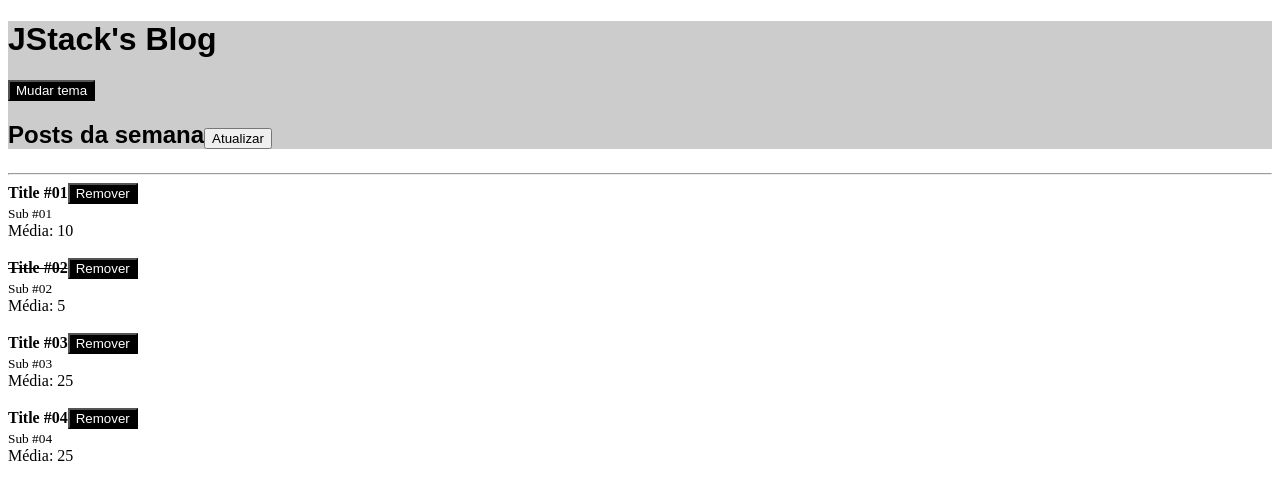
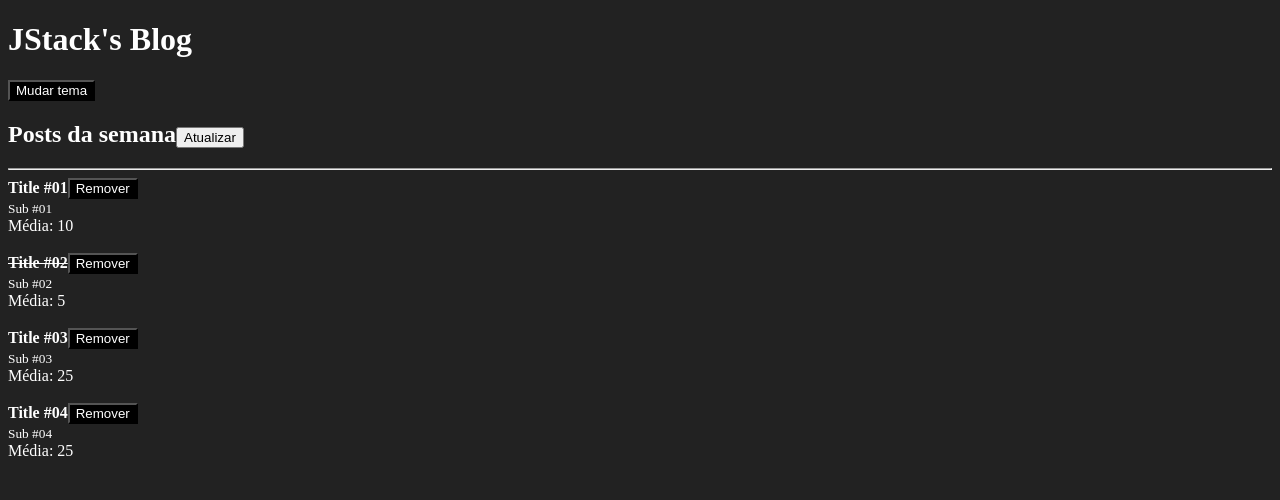
Before and after one commit to andersonkaiti/react-fundamentos, a React app: page / in a window 1280 px wide. Shown: the top 500 px of the page. Built offline with nearby package versions, Linux system fonts and the light colour scheme; the HTML template or start-up script is replaced by a standard one.

Commit message:
:wrench: chore(styles): add CSS support with style-loader and css-loader, and create global styles for body

```diff
--- a/package.json
+++ b/package.json
@@ -14,7 +14,9 @@
     "@biomejs/biome": "2.2.4",
     "babel-loader": "^10.0.0",
     "clean-webpack-plugin": "^4.0.0",
+    "css-loader": "^7.1.2",
     "html-webpack-plugin": "^5.6.4",
+    "style-loader": "^4.0.0",
     "ultracite": "5.4.4",
     "webpack": "^5.101.3",
     "webpack-cli": "^6.0.1",
--- a/src/Header.jsx
+++ b/src/Header.jsx
@@ -6,17 +6,10 @@
   const { onToggleTheme } = useContext(ThemeContext)
 
   return (
-    <header
-      style={{
-        background: '#ccc',
-        fontFamily: 'sans-serif',
-        // marginBottom: 24,
-        marginBottom: '24px',
-      }}
-    >
+    <>
       <h1>{title}</h1>
       <Button onClick={onToggleTheme}>Mudar tema</Button>
       {children}
-    </header>
+    </>
   )
 }
--- /dev/null
+++ b/src/index.css
@@ -0,0 +1,4 @@
+body {
+  background: #222;
+  color: #fff;
+}
--- a/src/main.jsx
+++ b/src/main.jsx
@@ -1,4 +1,5 @@
 import { createRoot } from 'react-dom/client'
 import App from './App.jsx'
+import './index.css'
 
 createRoot(document.getElementById('root')).render(<App />)
--- a/webpack.config.js
+++ b/webpack.config.js
@@ -22,6 +22,10 @@
         exclude: /node_modules/,
         use: 'babel-loader',
       },
+      {
+        test: /\.css$/,
+        use: ['style-loader', 'css-loader'],
+      },
     ],
   },
   mode: 'development',
```
Also changed, not shown: 1 other file (tests, documents, lock files or other folders).
